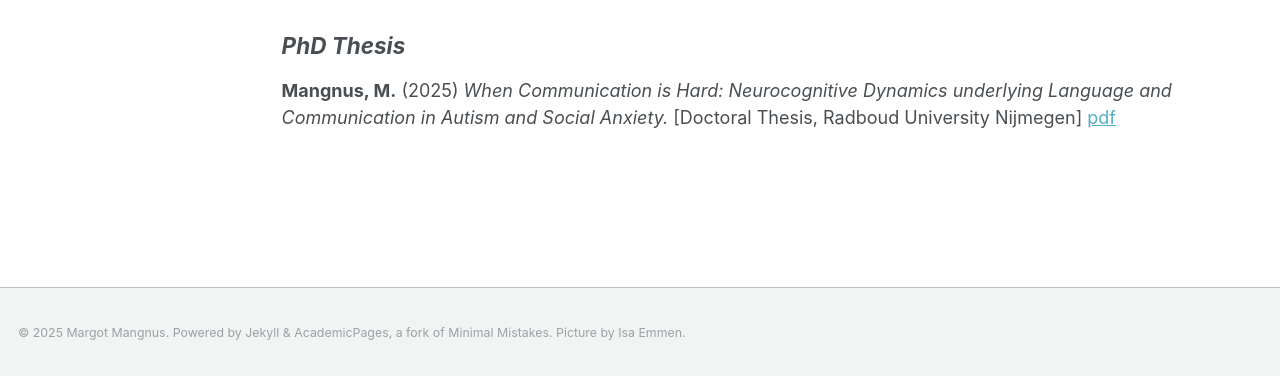
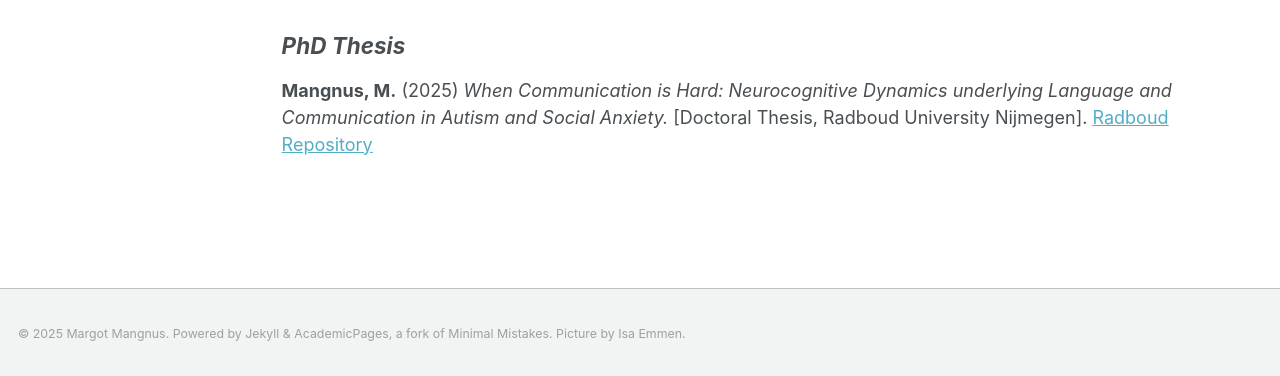
Before and after one commit to MMangnus/MMangnus.github.io, a Jekyll site: the page built from _pages/research.md, in a window 1280 px wide and 1388 px high. Shown: the part 1009-1385 px from the top of the window. Built offline with Jekyll 4.4.1, drawn with Linux system fonts in a browser that asks for light colours; some web fonts are replaced.

Commit message:
remove thesis file

```diff
--- a/_pages/research.md
+++ b/_pages/research.md
@@ -27,4 +27,4 @@ Janssen, N., Roelofs, A., <b>Mangnus, M.</b>, Sierpowska, J., Kessels, R.P.C., P
 
 ## *PhD Thesis*
 
-<b>Mangnus, M.</b> (2025) <i> When Communication is Hard: Neurocognitive Dynamics underlying Language and Communication in Autism and Social Anxiety.</i> [Doctoral Thesis, Radboud University Nijmegen]  [pdf](/files/PhDThesis.pdf)
+<b>Mangnus, M.</b> (2025) <i> When Communication is Hard: Neurocognitive Dynamics underlying Language and Communication in Autism and Social Anxiety.</i> [Doctoral Thesis, Radboud University Nijmegen]. [Radboud Repository](https://repository.ubn.ru.nl/handle/2066/325811)
```
